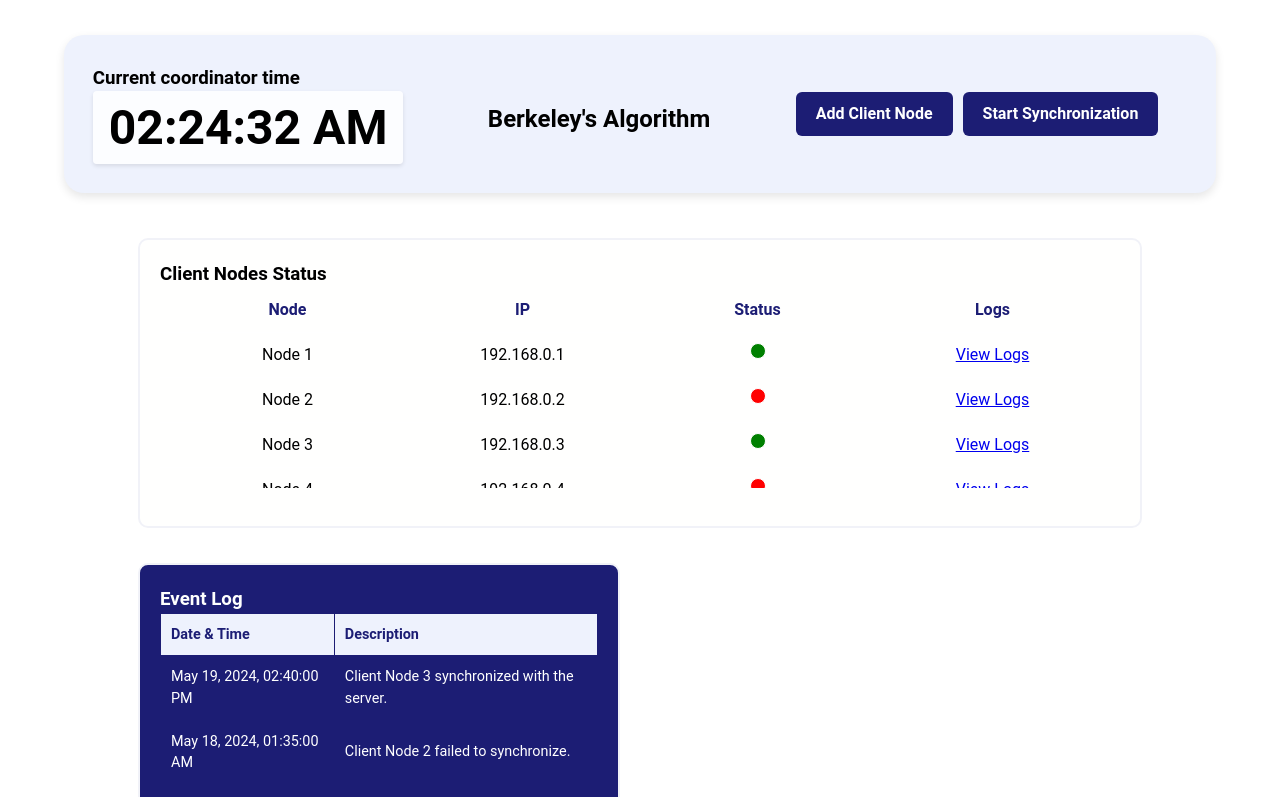
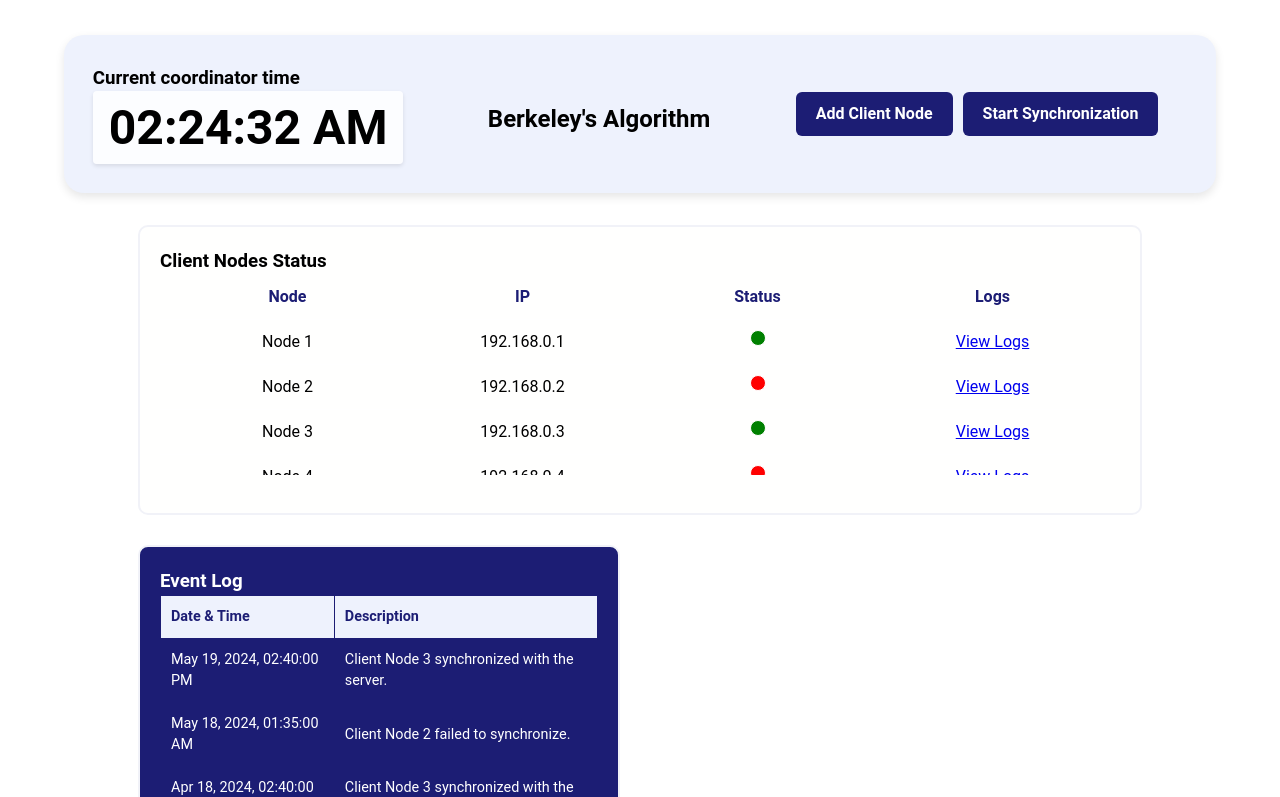
Before and after one commit to TCfajardo/CoordinatorFrontBerkeley, a Vue app in the folder front-server-coordinator/: page / in a window 1280 px wide. Shown: the top 797 px of the page. Built offline with nearby package versions, Linux system fonts and the light colour scheme.

Commit message:
style app

```diff
--- a/front-server-coordinator/src/App.vue
+++ b/front-server-coordinator/src/App.vue
@@ -67,10 +67,10 @@ h2 {
 .main {
   padding: 10px;
   margin: 10%;
-  margin-top: 0%;
+  margin-top: -1%;
 }
 
 .component-separator {
-  margin-bottom: 35px;
+  margin-bottom: 30px;
 }
 </style>
```
